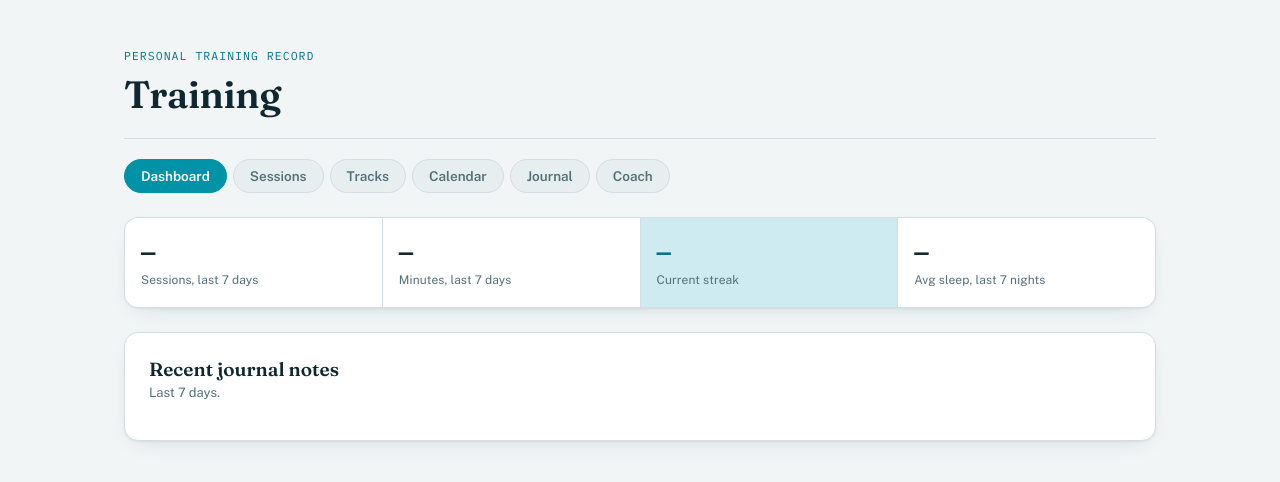
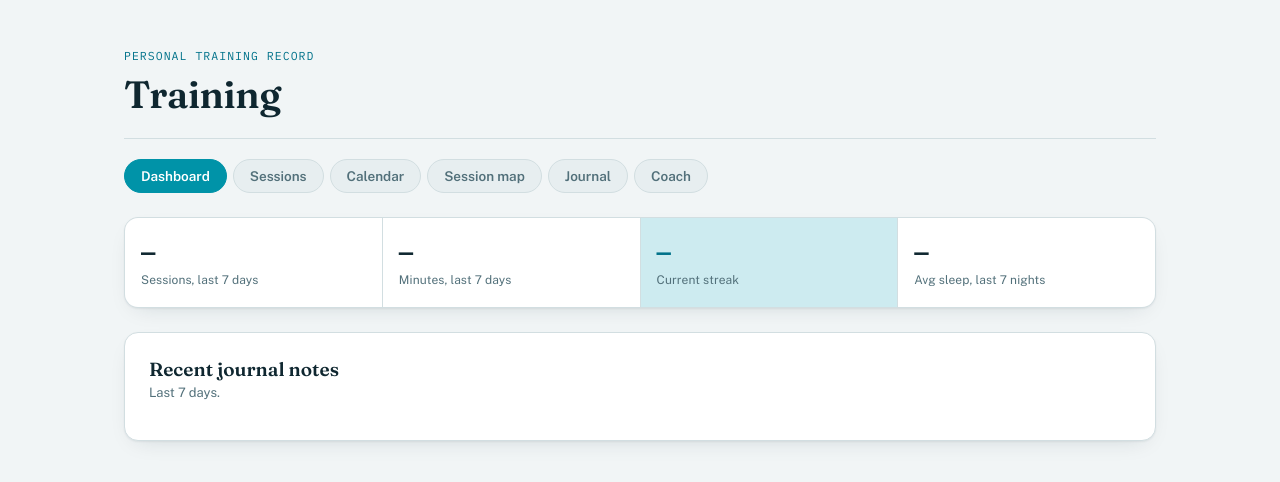
Before and after one commit to MatasSmu/garmin-training-app, a plain HTML site: page app/static/index.html in a window 1280 px wide. Drawn offline with nearby package versions, Linux system fonts and the light colour scheme; no server answers.

Commit message:
Move session analysis tab next to Calendar as "Session map"
Co-Authored-By: Claude Opus 5.5 <noreply@anthropic.com>

```diff
--- a/app/static/app.js
+++ b/app/static/app.js
@@ -58,7 +58,7 @@
   // ---- sessions ----
   var ALL_SESSIONS = [];
 
-  // Sailing-type sessions can be opened in the Tracks tab's GPS analysis.
+  // Sailing-type sessions can be opened in the Session map tab's GPS analysis.
   function isWaterSession(s) {
     var t = (s.activity_type + " " + (s.activity_name || "")).toLowerCase();
     return /windsurf|kiteboard|kitesurf|wingfoil|wing foil|windfoil|sailing|foil/.test(t);
--- a/app/static/index.html
+++ b/app/static/index.html
@@ -26,8 +26,8 @@
   <nav class="tab-nav">
     <button class="tab-btn active" data-tab="dashboard">Dashboard</button>
     <button class="tab-btn" data-tab="sessions">Sessions</button>
-    <button class="tab-btn" data-tab="tracks">Tracks</button>
     <button class="tab-btn" data-tab="calendar">Calendar</button>
+    <button class="tab-btn" data-tab="tracks">Session map</button>
     <button class="tab-btn" data-tab="journal">Journal</button>
     <button class="tab-btn" data-tab="coach">Coach</button>
   </nav>
```
Also changed, not shown: 1 other file.
